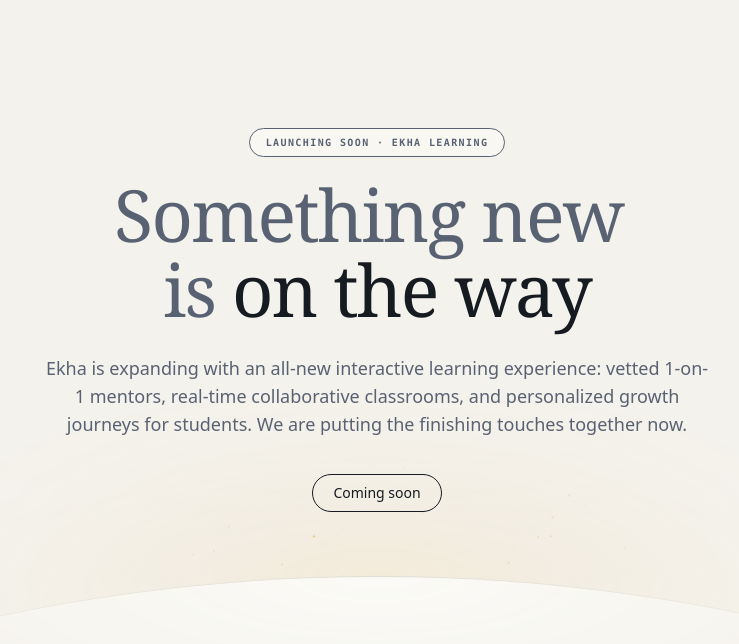
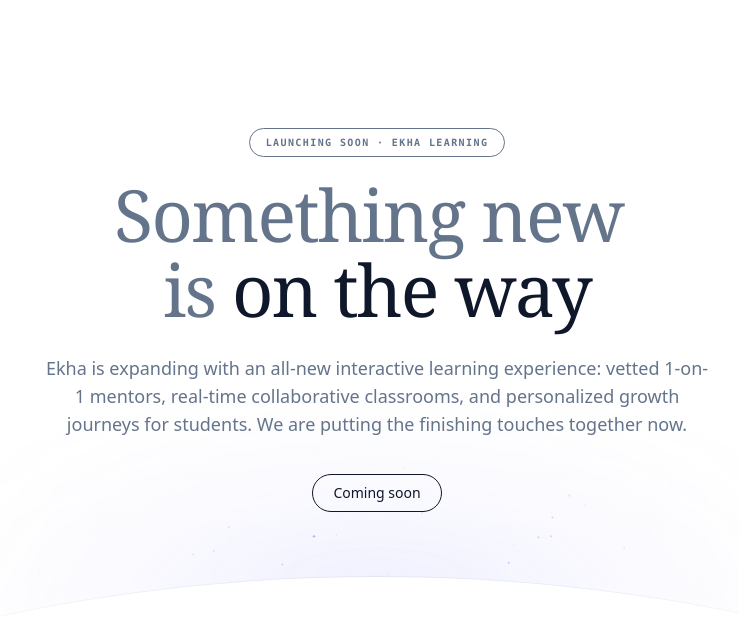
Before and after one commit to ekhaedu/website, a Next.js app: page /coming-soon in a window 1280 px wide. Shown: the top 644 px of the page, without its empty margins (263-1002 px from the left). Built offline with nearby package versions, Linux system fonts and the light colour scheme.

Commit message:
style(ui): update color tokens and styling to match Ekha brand system

```diff
--- a/app/globals.css
+++ b/app/globals.css
@@ -59,24 +59,24 @@
   --color-purple-light: #F5F2FE;
 
   /* Canvas Surfaces & Shadcn Design Tokens */
-  --background: oklch(0.961 0.008 91.5);
-  --foreground: oklch(0.22 0.016 256.8);
-  --card: oklch(0.985 0.005 95.1);
-  --card-foreground: oklch(0.22 0.016 256.8);
-  --popover: oklch(0.985 0.005 95.1);
-  --popover-foreground: oklch(0.22 0.016 256.8);
-  --primary: oklch(0.78 0.14 78);
-  --primary-foreground: oklch(0.24 0.045 70);
-  --secondary: oklch(0.934 0.011 89.7);
-  --secondary-foreground: oklch(0.239 0.021 264.1);
-  --muted: oklch(0.934 0.011 89.7);
-  --muted-foreground: oklch(0.495 0.029 263.2);
-  --accent: oklch(0.934 0.011 89.7);
-  --accent-foreground: oklch(0.239 0.021 264.1);
-  --border: oklch(0.901 0.014 88.7);
-  --input: oklch(0.901 0.014 88.7);
-  --ring: oklch(0.7 0.13 75);
-  --radius: 0.65rem;
+  --background: #FFFFFF;
+  --foreground: #0F172A;
+  --card: #FFFFFF;
+  --card-foreground: #0F172A;
+  --popover: #FFFFFF;
+  --popover-foreground: #0F172A;
+  --primary: #7477FF;
+  --primary-foreground: #FFFFFF;
+  --secondary: #EEF0FF;
+  --secondary-foreground: #585CE8;
+  --muted: #F8FAFC;
+  --muted-foreground: #64748B;
+  --accent: #FFF3EC;
+  --accent-foreground: #FF8C42;
+  --border: #E2E8F0;
+  --input: #E2E8F0;
+  --ring: #7477FF;
+  --radius: 0.75rem;
 
   --color-background: var(--background);
   --color-foreground: var(--foreground);
@@ -89,25 +89,26 @@
 }
 
 .dark {
-  --background: oklch(0.176 0.014 258.4);
-  --foreground: oklch(0.92 0.009 84.6);
-  --card: oklch(0.239 0.021 264.1);
-  --card-foreground: oklch(0.92 0.009 84.6);
-  --popover: oklch(0.239 0.021 264.1);
-  --popover-foreground: oklch(0.92 0.009 84.6);
-  --primary: oklch(0.82 0.135 78);
-  --primary-foreground: oklch(0.2 0.04 70);
-  --secondary: oklch(0.324 0.023 264.2);
-  --secondary-foreground: oklch(0.92 0.009 84.6);
-  --muted: oklch(0.277 0.023 267.2);
-  --muted-foreground: oklch(0.704 0.021 263);
-  --accent: oklch(0.324 0.023 264.2);
-  --accent-foreground: oklch(0.92 0.009 84.6);
-  --border: oklch(0.92 0.01 90 / 9%);
-  --input: oklch(0.92 0.01 90 / 14%);
-  --ring: oklch(0.74 0.12 78);
-  --radius: 0.65rem;
+  --background: #1A1A1A;
+  --foreground: #F8FAFC;
+  --card: #232323;
+  --card-foreground: #F8FAFC;
+  --popover: #232323;
+  --popover-foreground: #F8FAFC;
+  --primary: #7477FF;
+  --primary-foreground: #FFFFFF;
+  --secondary: #2A2A38;
+  --secondary-foreground: #A78BFA;
+  --muted: #2A2A2A;
+  --muted-foreground: #94A3B8;
+  --accent: #332219;
+  --accent-foreground: #FF8C42;
+  --border: rgba(255, 255, 255, 0.1);
+  --input: rgba(255, 255, 255, 0.1);
+  --ring: #7477FF;
+  --radius: 0.75rem;
 }
+
 
 @theme inline {
   --color-background: var(--background);
```
